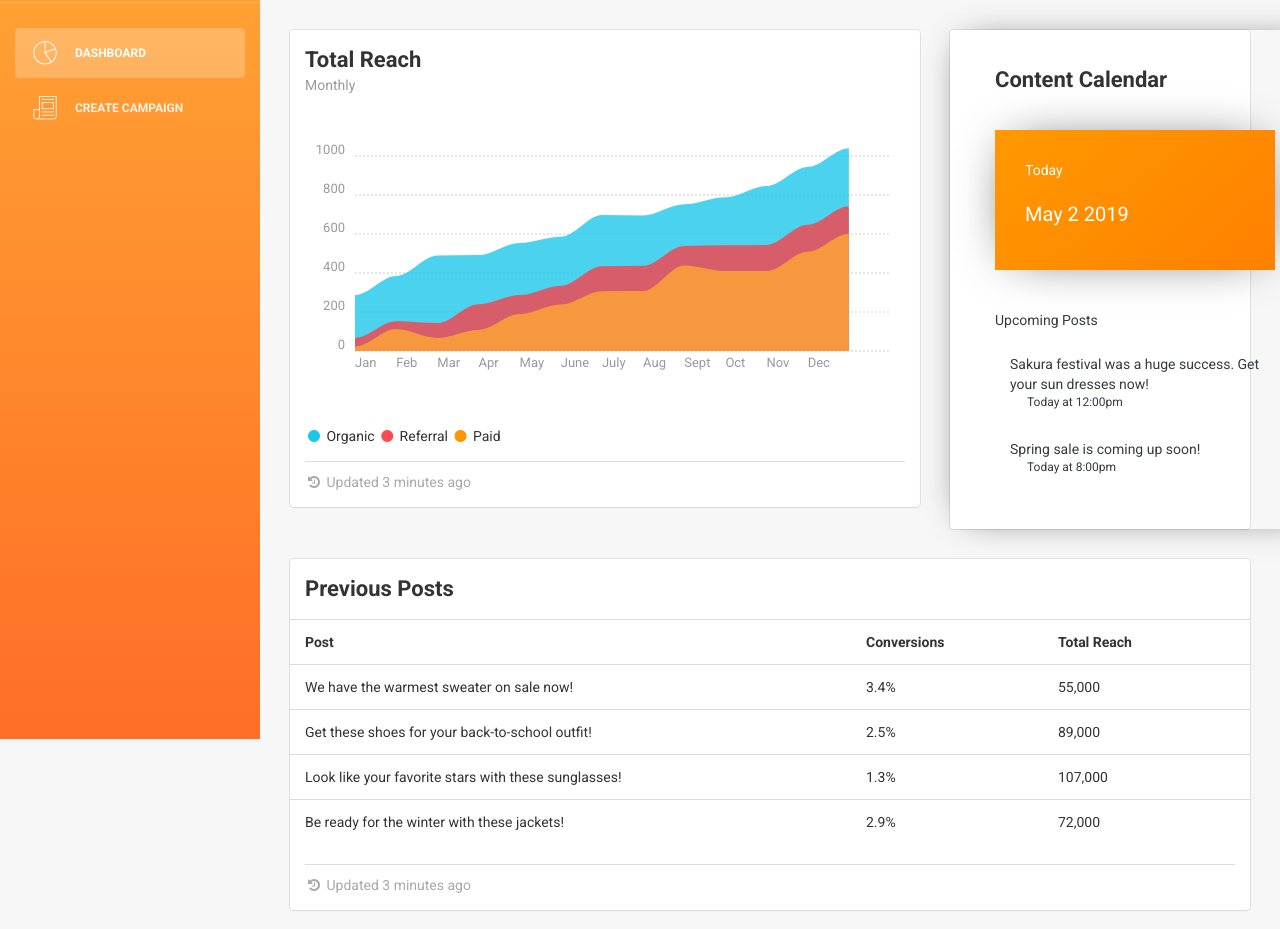
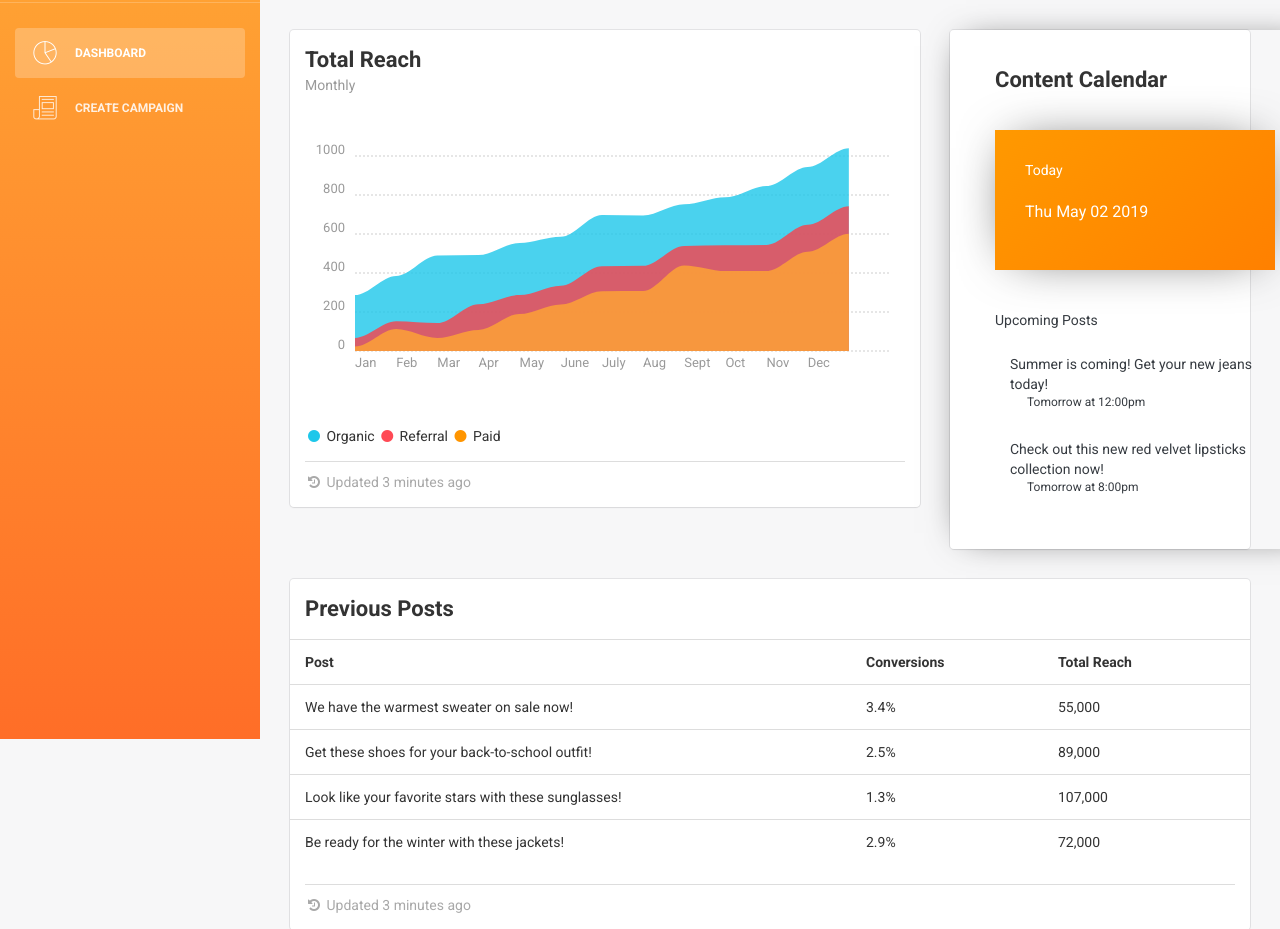
Before and after one commit to darenl/Contentor-heroku, a Flask app: page /dashboard in a window 1280 px wide. Shown: the part 61-990 px from the top of the page. Run offline with Flask 2, Linux system fonts and the light colour scheme; some libraries are stand-ins or nearby versions.

Commit message:
add date function to .html files

```diff
--- a/static/css/light-bootstrap-dashboard.css
+++ b/static/css/light-bootstrap-dashboard.css
@@ -89,6 +89,7 @@
 h3, .h3 {
     font-size: 28px;
     margin: 20px 0 10px;
+    line-height: 2em;
 }
 
 h4, .h4 {
--- a/templates/dashboard.html
+++ b/templates/dashboard.html
@@ -189,19 +189,19 @@
                                             <div class="calendar_plan">
                                                 <div class="cl_plan">
                                                     <div class="cl_title">Today</div>
-                                                    <div class="cl_copy">May 2 2019</div>
+                                                    <div class="cl_copy"><p id="time2"></p></div>
                                                 </div>
                                             </div>
                                             <div class="calendar_events">
                                                 <p class="ce_title">Upcoming Posts</p>
                                                 <div class="event_item">
-                                                    <div class="ei_Title">Sakura festival was a huge success. Get your sun dresses now!</div>
-                                                    <div class="ei_Copy">Today at 12:00pm</div>
+                                                    <div class="ei_Title">Summer is coming! Get your new jeans today!</div>
+                                                    <div class="ei_Copy">Tomorrow at 12:00pm</div>
                                                 </div>
                                                 <div class="event_item">
                                                     <!--                                                    <div class="ei_Dot"></div>-->
-                                                    <div class="ei_Title">Spring sale is coming up soon!</div>
-                                                    <div class="ei_Copy">Today at 8:00pm</div>
+                                                    <div class="ei_Title">Check out this new red velvet lipsticks collection now!</div>
+                                                    <div class="ei_Copy">Tomorrow at 8:00pm</div>
                                                 </div>
                                             </div>
                                         </div>
@@ -249,7 +249,7 @@
                                                     </td>
                                                 </tr>
                                                 <tr>
-                                                        <td style="width:60%">Look like your favorite stars with these sunglasses!</t>
+                                                    <td style="width:60%">Look like your favorite stars with these sunglasses!</td>
                                                     <td style="text-align: left; width: 20%;">
                                                         1.3%
                                                     </td>
@@ -322,8 +322,15 @@
 
             </div>
         </div>
+    </div>
 
 
+    <script>
+        var time2 = document.getElementById("time2");
+        var today = new Date().toString();
+        today = today.split(' ').slice(0, 4).join(' ');
+        time2.innerHTML = today;
+    </script>
 </body>
 
 <!--   Core JS Files   -->
@@ -346,7 +353,7 @@
 <script src="../static/js/demo.js"></script>
 
 <script type="text/javascript">
-    $(document).ready(function () {
+    $(document).ready(function() {
 
         demo.initChartist();
 
```
Also changed, not shown: templates/complete.html (+14 -5 lines). Lines whose indentation alone changed are shown as unchanged.
